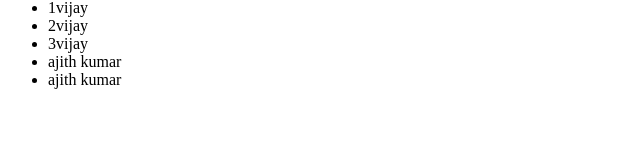
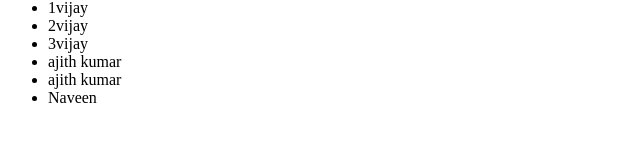
Before and after one commit to VIJAYSARATHY1401/amma, a plain HTML site: page index.html in a window 1280 px wide. Shown: the part 174-316 px from the top of the page, 0-640 px from the left. Drawn offline with Linux system fonts and the light colour scheme.

Commit message:
all done

```diff
--- a/index.html
+++ b/index.html
@@ -19,6 +19,7 @@
         <li>3vijay</li>
         <li>ajith kumar</li>
         <li>ajith kumar</li>
+        <li>Naveen</li>
       </ul>
     </header>
   </body>
```
